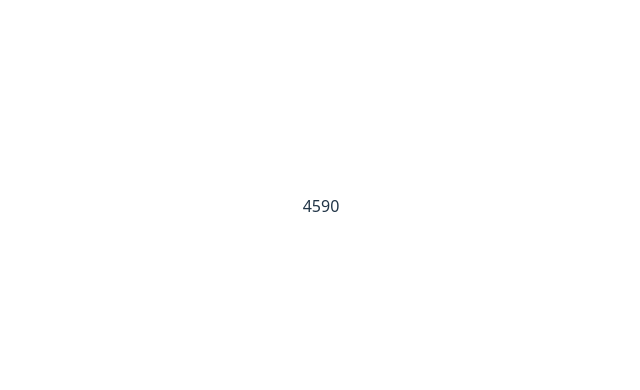
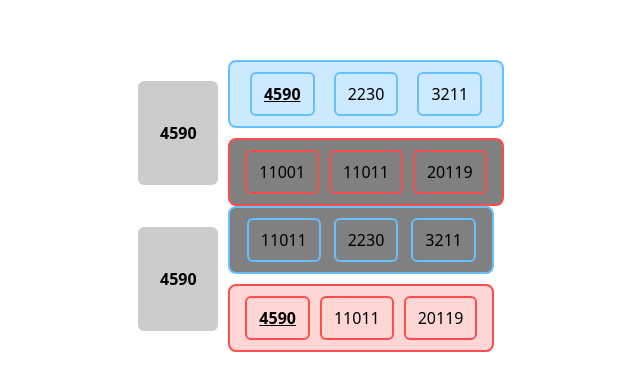
Before and after one commit to NoamRosenberg08/Auto-Queueing, a React (Vite) app in the folder react/auto-queueing/: page / in a window 1280 px wide. Shown: the part 194-584 px from the top of the page, without its empty margins (319-959 px from the left). Built offline with nearby package versions, Linux system fonts and the light colour scheme.

Commit message:
added some match viewing

```diff
--- a/react/auto-queueing/src/App.tsx
+++ b/react/auto-queueing/src/App.tsx
@@ -1,11 +1,26 @@
 import { useState } from "react";
 import "./App.css";
 import TeamNumber from "./components/match/TeamNumber";
+import MatchView from "./components/match/MatchView";
 
 function App() {
   const [count, setCount] = useState(0);
 
-  return <TeamNumber teamNumber={4590} />;
+  return (
+    <>
+      <MatchView
+        matchNumber={4590}
+        blueAlliance={[4590, 2230, 3211]}
+        redAlliance={[11001, 11011, 20119]}
+      />
+
+      <MatchView
+        matchNumber={4590}
+        blueAlliance={[11011, 2230, 3211]}
+        redAlliance={[4590, 11011, 20119]}
+      />
+    </>
+  );
 }
 
 export default App;
--- /dev/null
+++ b/react/auto-queueing/src/components/match/MatchView.tsx
@@ -0,0 +1,58 @@
+import TeamNumber from "./TeamNumber";
+import config from "../../config";
+import "./MatchViewing.css";
+
+interface MatchViewProps {
+  matchNumber: number;
+  blueAlliance: number[];
+  redAlliance: number[];
+}
+
+function MatchView({ matchNumber, blueAlliance, redAlliance }: MatchViewProps) {
+  const isBlueHighlighted = blueAlliance.includes(config.TeamNumber);
+  const isRedHighlighted = redAlliance.includes(config.TeamNumber);
+
+  return (
+    <div className="match-view">
+      <div className="match-number">{matchNumber}</div>
+
+      <div className="alliances">
+        <div
+          className={`alliance blue-alliance ${
+            isBlueHighlighted ? "filled" : "outlined"
+          }`}
+        >
+          {blueAlliance.map((teamNumber, index) => (
+            <div
+              key={index}
+              className={`team-box blue-team ${
+                teamNumber === config.TeamNumber ? "highlighted" : ""
+              }`}
+            >
+              <TeamNumber teamNumber={teamNumber} />
+            </div>
+          ))}
+        </div>
+
+        <div
+          className={`alliance red-alliance ${
+            isRedHighlighted ? "filled" : "outlined"
+          }`}
+        >
+          {redAlliance.map((teamNumber, index) => (
+            <div
+              key={index}
+              className={`team-box red-team ${
+                teamNumber === config.TeamNumber ? "highlighted" : ""
+              }`}
+            >
+              <TeamNumber teamNumber={teamNumber} />
+            </div>
+          ))}
+        </div>
+      </div>
+    </div>
+  );
+}
+
+export default MatchView;
--- /dev/null
+++ b/react/auto-queueing/src/components/match/MatchViewing.css
@@ -0,0 +1,78 @@
+.match-view {
+  display: flex;
+  align-items: center;
+  color: black;
+}
+
+.match-number {
+  background-color: #ccc;
+  padding: 40px 10px;
+  text-align: center;
+  font-weight: bold;
+  min-width: 60px;
+  border-radius: 6px;
+  color: black;
+}
+
+.alliances {
+  margin-left: 10px;
+  display: flex;
+  flex-direction: column;
+  gap: 10px;
+  color: black;
+}
+
+.alliance {
+  padding: 10px;
+  border-radius: 8px;
+  display: flex;
+  justify-content: space-around;
+}
+
+.team-box {
+  border-radius: 6px;
+  padding: 8px 12px;
+  margin: 0 5px;
+  color: black;
+}
+
+.alliance.filled {
+  opacity: 1;
+}
+
+.alliance.outlined {
+  background-color: transparent;
+}
+
+.blue-alliance.filled {
+  background-color: #cce9ff;
+  border: 2px solid #66bfff;
+}
+
+.blue-alliance.outlined {
+  border: 2px solid #66bfff;
+  background-color: gray;
+}
+
+.blue-team {
+  border: 2px solid #66bfff;
+}
+
+.red-alliance.filled {
+  background-color: #ffd6d6;
+  border: 2px solid #ff4d4d;
+}
+
+.red-alliance.outlined {
+  border: 2px solid #ff4d4d;
+  background-color: gray;
+}
+
+.red-team {
+  border: 2px solid #ff4d4d;
+}
+
+.highlighted {
+  font-weight: bold;
+  text-decoration: underline;
+}
--- a/react/auto-queueing/src/components/match/TeamNumber.tsx
+++ b/react/auto-queueing/src/components/match/TeamNumber.tsx
@@ -1,5 +1,5 @@
 function TeamNumber({ teamNumber }: { teamNumber: number }) {
-  return <div className="team-number">{teamNumber}</div>;
+  return <div>{teamNumber}</div>;
 }
 
 export default TeamNumber;
--- /dev/null
+++ b/react/auto-queueing/src/config.ts
@@ -0,0 +1,5 @@
+const config = {
+    TeamNumber: 4590,
+  };
+
+  export default config;
```
Also changed, not shown: 1 other file (tests, documents, lock files or other folders).
